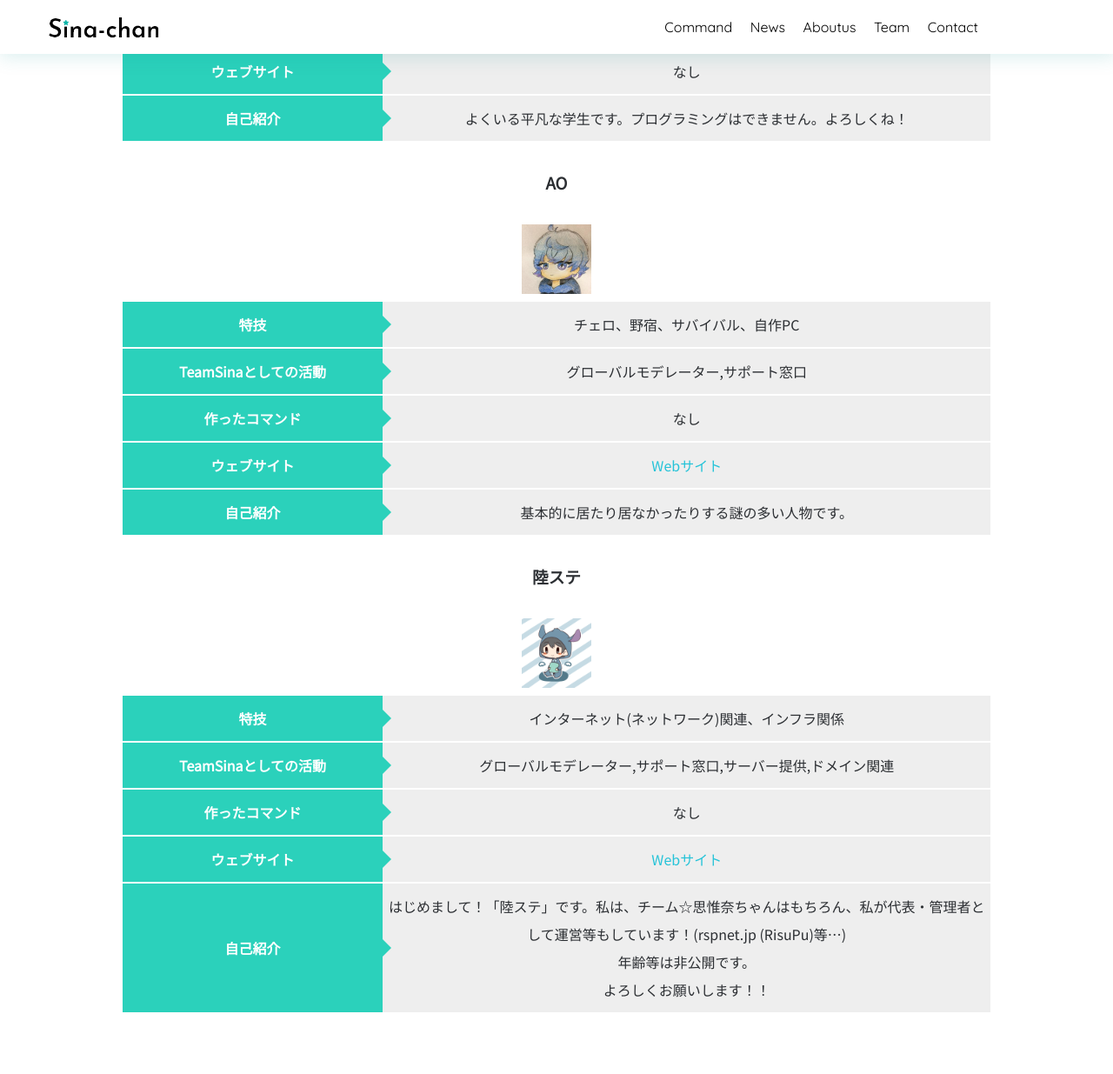
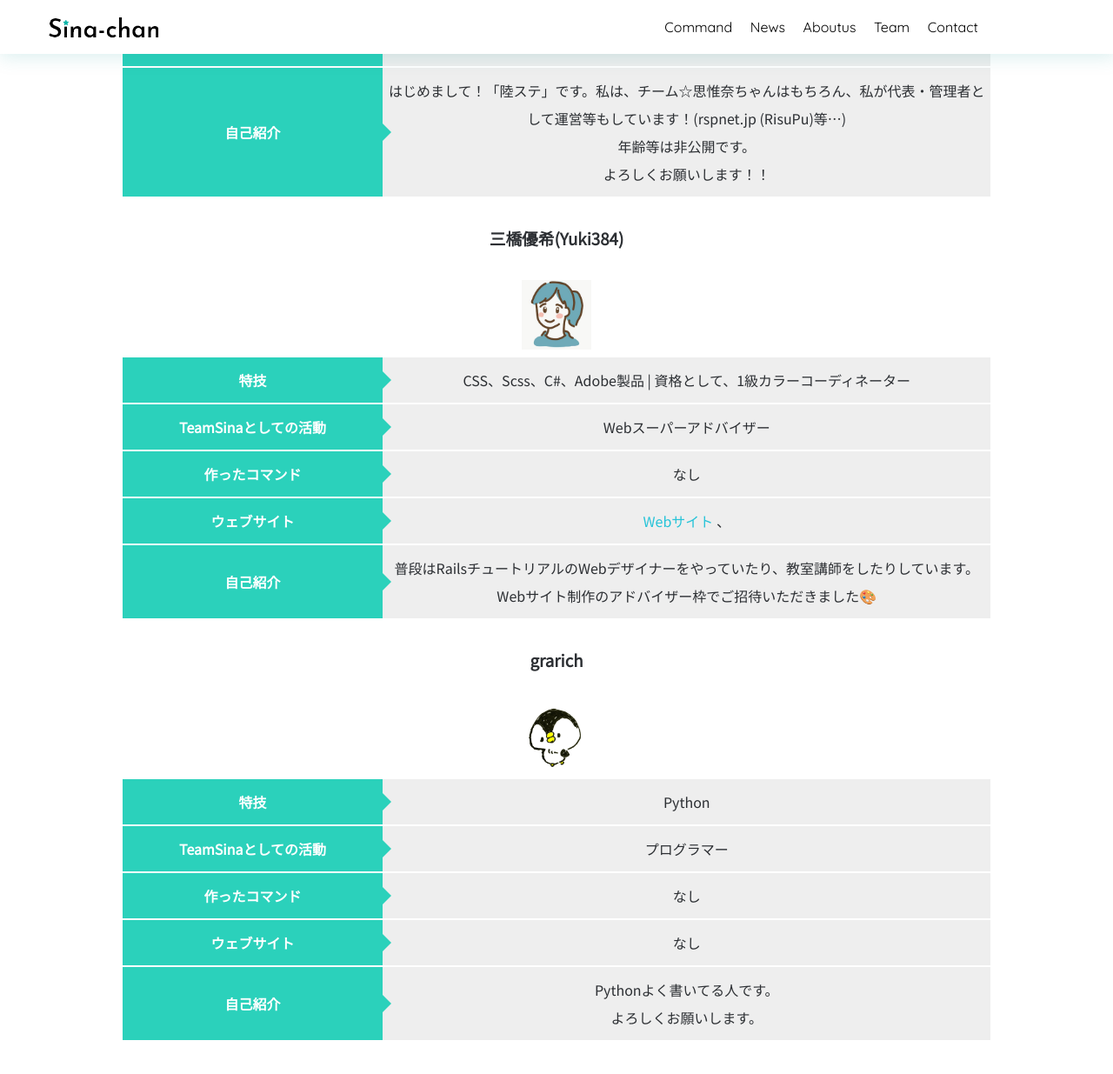
Before and after one commit to SinaKitagami/sinakitagami.github.io, a Jekyll site: the page built from aboutus.md, in a window 1280 px wide and 1400 px high, scrolled down 4079 px. Shown: the top 1235 px of the window at 87% size. Built offline with Jekyll 4.4.1, drawn with Linux system fonts in a browser that asks for light colours; nearby versions of some CDN libraries; some of the changed text lies outside the part shown.

Commit message:
[add] 自己紹介を追加/フッダーの内容追加

```diff
--- a/_data/team.yml
+++ b/_data/team.yml
@@ -16,36 +16,15 @@
   website2: none
   w-s: Webサイト
 
-- name: きゃらちゃん
-  skill: こう見えて音ゲー
-  command: なし
-  permission: グローバルモデレーター,サポート窓口
-  introduction: きゃらちゃんだぞ！！よろしくな！
-  img: group.png
-  website: https://www.youtube.com/channel/UCPZDqfGwTfWiWhssUArk4ow
-  website2: none
-  w-s: YouTube
-
 - name: T-taku
   skill: Web,discord.py,Python,ドラム,ピアノ(少しだけ)
   command: なし
-  permission: グローバルモデレーター,ウェブ,プログラム
+  permission: ウェブ,プログラム
   introduction: T-takuです、主にこのサイトの更新とかデザインとかをやっています。(Icon created by yu0712.)
   img: T-taku.png
   website: https://t-taku.jp
   website2: none
   w-s: Webサイト
-
-- name: ショウマ
-  skill: プログラミング(ruby＋Pythonがぷち得意)、ノベル執筆
-  command: tenki
-  permission: グローバルモデレーター
-  introduction: まったりと彷徨ったりする人物です。よく間違われやすいけどね(｜＜)ﾃﾍﾍﾟﾛ　ともかく宜しくお願いします！
-  img: hyouga.png
-  website: https://yamiyonoburogu.hatenablog.jp/
-  website2: https://hyouma.risupu-sv.xyz/
-  w-s: ブログ
-  w-s2: BOTのWebサイト
 
 - name: Poteto143
   skill: Scratchでゲーム作り
@@ -106,3 +85,21 @@
   website: https://risupu.jp/
   website2: none
   w-s: Webサイト
+
+- name: 三橋優希(Yuki384)
+  skill: CSS、Scss、C#、Adobe製品 | 資格として、1級カラーコーディネーター
+  command: なし
+  permission: Webスーパーアドバイザー
+  introduction: 普段はRailsチュートリアルのWebデザイナーをやっていたり、教室講師をしたりしています。<br>Webサイト制作のアドバイザー枠でご招待いただきました🎨
+  img: yuki384.png
+  website: https://yuki384.github.io/
+  w-s: Webサイト
+
+- name: grarich
+  skill: Python
+  command: なし
+  permission: プログラマー
+  introduction: Pythonよく書いてる人です。<br>よろしくお願いします。
+  img: grarich.png
+  website: none
+  w-s: なし
--- a/_includes/footer.html
+++ b/_includes/footer.html
@@ -3,7 +3,8 @@
     <br>
     <a href="{{site.url}}/aboutus">チームについて</a> / <a href="{{ site.url }}/index-en">For English</a> / <a href="{{ site.url }}/privacy-policy">プライバシー・ポリシー</a><br>
     Discordの名称、およびロゴマークは、Discord Inc(Discord社)の登録商標です。我々は、Discordに感謝します。<br>
-    運営者問い合わせ先:mii-10@tsc.mii-10-star.jp
+    運営者問い合わせ先:mii-10@tsc.mii-10-star.jp<br>
+    Webサイト作成:parfait9 / T-taku / yuki384
     <br><a href="https://twitter.com/intent/tweet?url={{ site.url }}{{ page.url }}&&text=思惟奈のサイトで{{ page.title }}を読む。@mii_10_star&hashtags=思惟奈ちゃん,Discord,Discordbot"><i class="fab fa-twitter-square" style=""></i></a>
     <div style="text-align:right;">
     <a href="https://discordapp.com"><img src="https://discordapp.com/assets/e7a3b51fdac2aa5ec71975d257d5c405.png"  width="250px" height="100px" title="Discordへ/Go to Discord."></a></div>
```
Also changed, not shown: Gemfile.lock, img/teammember/grarich.png (added), img/teammember/hyouga.png (deleted), img/teammember/kyarachan.jpg (deleted), img/teammember/yuki384.png (added).
